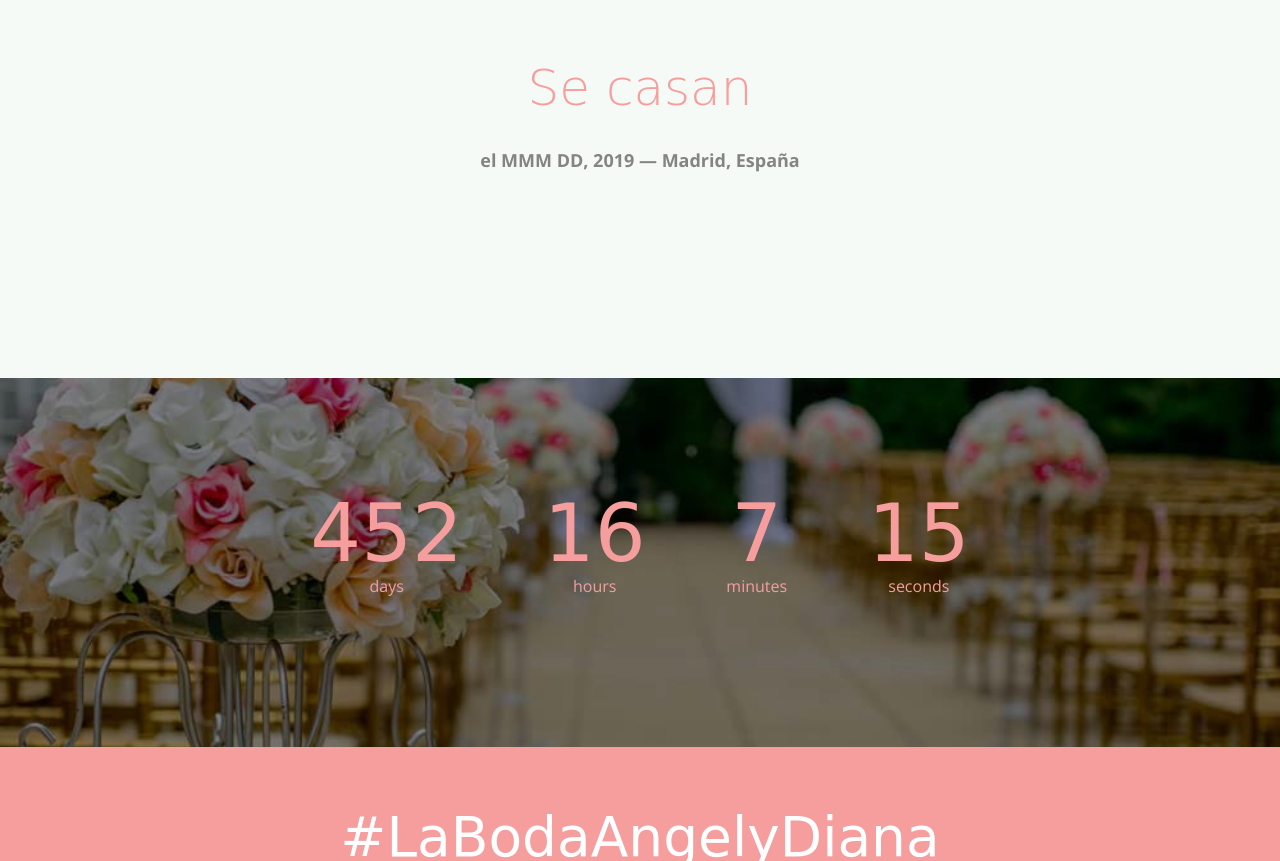
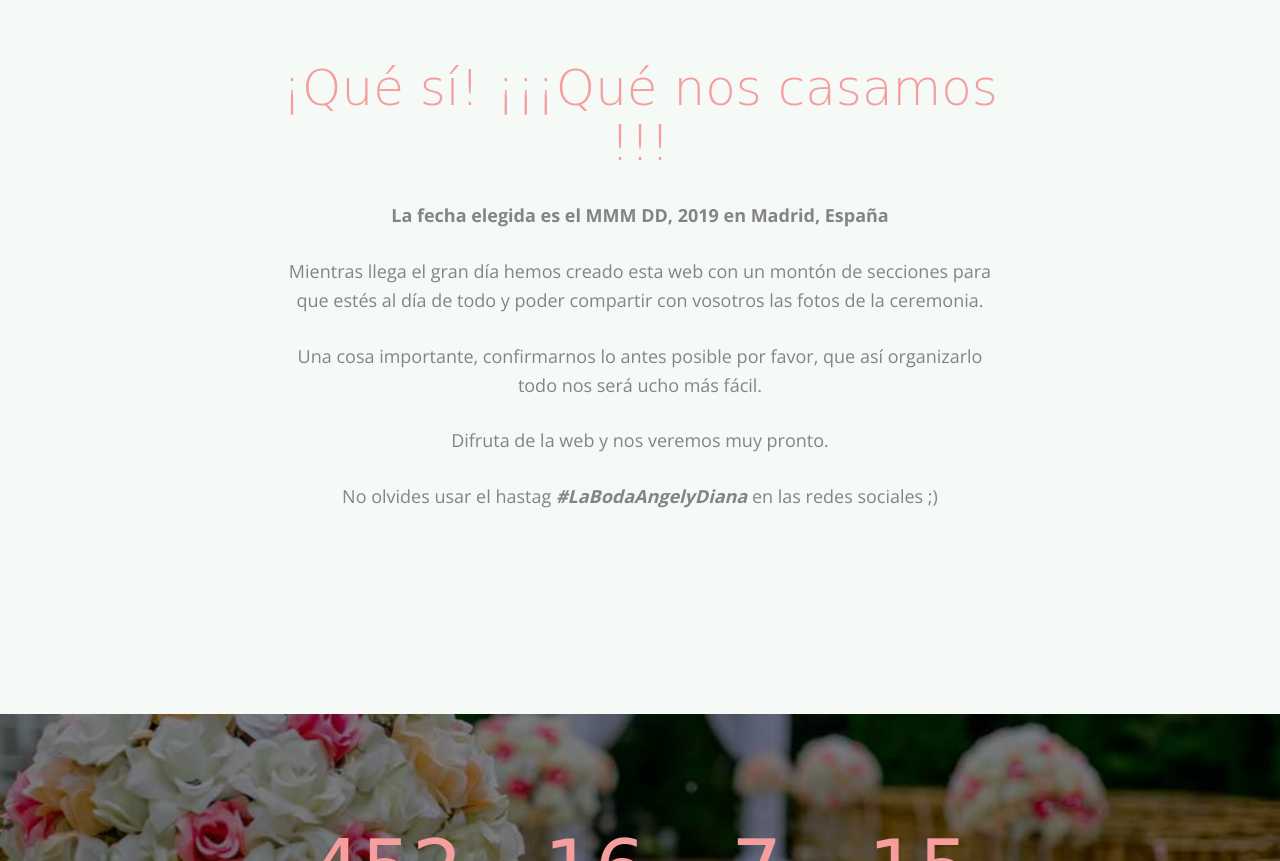
Before and after one commit to DAZRGit/dazrgit.github.io, a website: page index.html in a window 1280 px wide. Shown: the part 1269-2130 px from the top of the page. Drawn offline with nearby package versions, Linux system fonts and the light colour scheme; some packages are replaced by stand-ins of ours; files whose address does not match are found by name; a web font is replaced by a local one.

Commit message:
mensaje bienvenida

```diff
--- a/index.html
+++ b/index.html
@@ -136,8 +136,12 @@
 				<div class="row animate-box">
 					<div class="col-md-8 col-md-offset-2">
 						<div class="col-md-12 text-center heading-section">
-							<h2>Se casan</h2>
-							<p><strong>el MMM DD, 2019 &mdash; Madrid, España</strong></p>
+							<h2>¡Qué sí! ¡¡¡Qué nos casamos !!!</h2>
+							<p><strong>La fecha elegida es el MMM DD, 2019 en Madrid, España</strong></p>
+							<p>Mientras llega el gran día hemos creado esta web con un montón de secciones para que estés al día de todo y poder compartir con  vosotros las fotos de la ceremonia. </p>
+							<p>Una cosa importante, confirmarnos lo antes posible por favor, que así organizarlo todo nos será ucho más fácil. </p>
+							<p>Difruta de la web y nos veremos muy pronto.</p>
+							<p>No olvides usar el hastag <strong><i>#LaBodaAngelyDiana</i></strong> en las redes sociales ;)</p>
 						</div>
 					</div>
 				</div>
```
